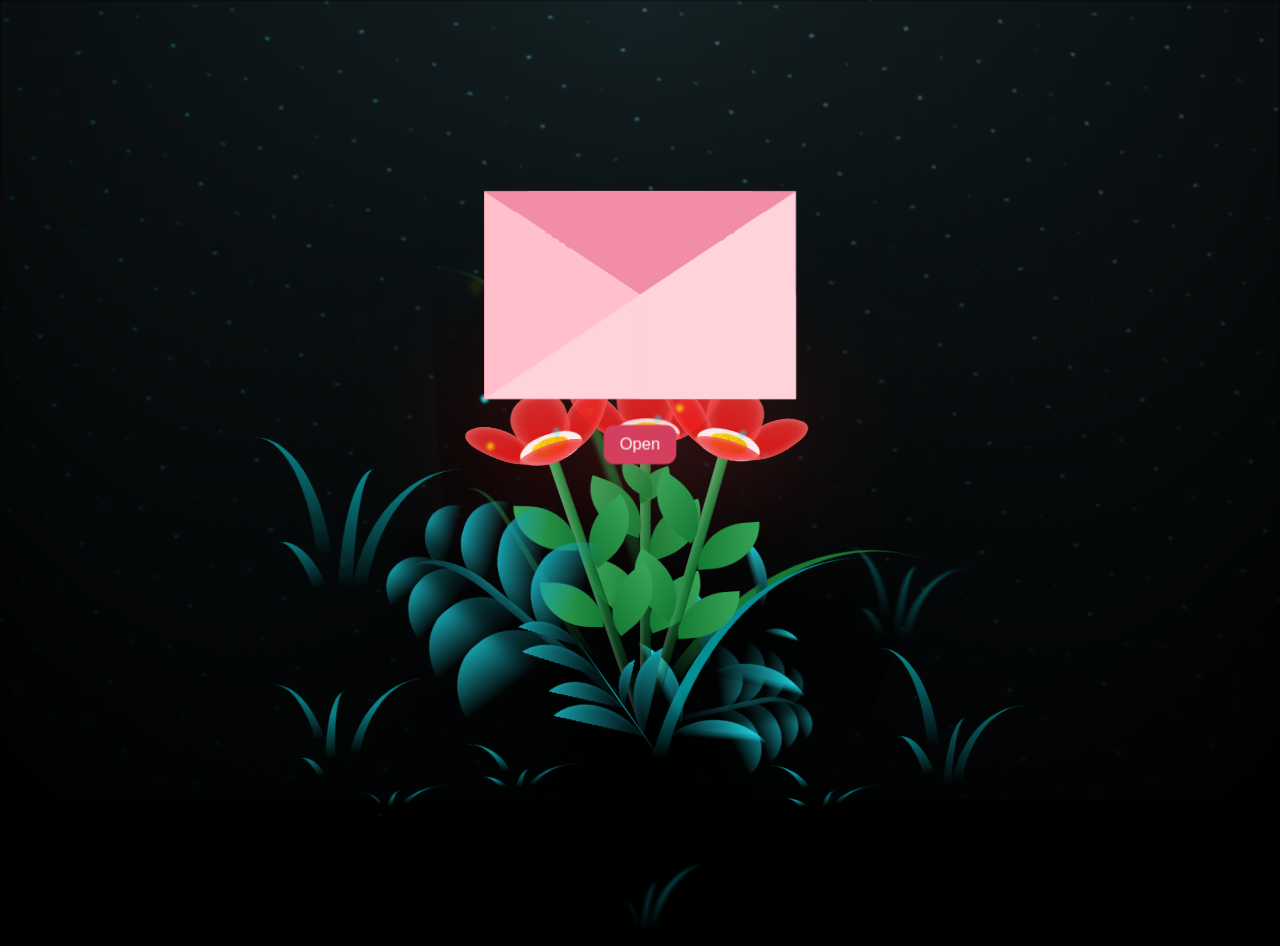
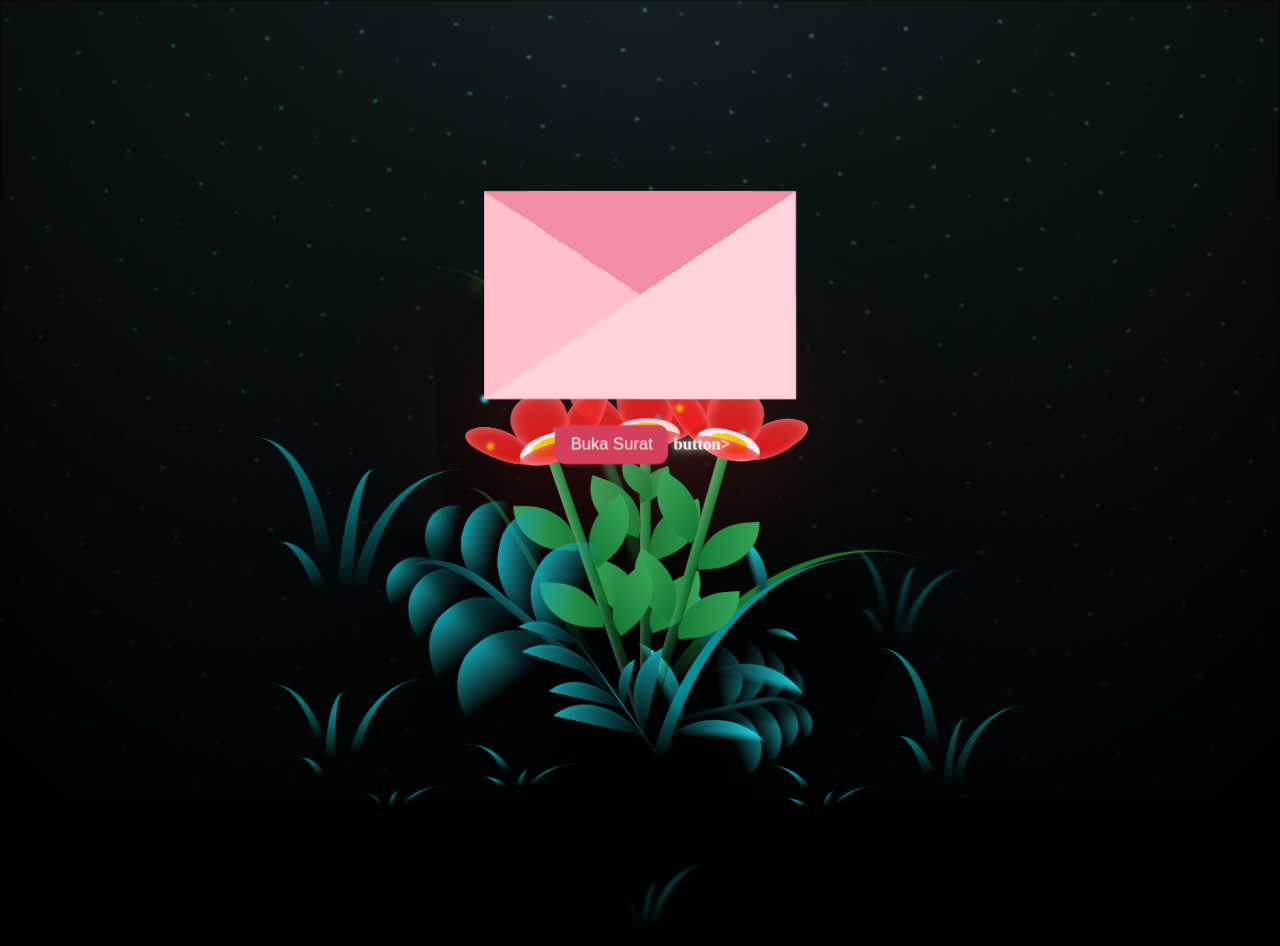
Before and after one commit to elg444/elg444.github.io, a plain HTML site: page index.html in a window 1280 px wide. Drawn offline with Linux system fonts and the light colour scheme.

Commit message:
Update index.html

```diff
--- a/index.html
+++ b/index.html
@@ -5,7 +5,7 @@
     <meta http-equiv="X-UA-Compatible" content="IE=edge">
     <meta name="viewport" content="width=device-width, initial-scale=1.0">
     <link rel="stylesheet" href="style.css">
-    <title>valentine?</title>
+    <title>piyaaa >//<</title>
 </head>
 <body class="container">
     <div class="night"></div>
@@ -15,12 +15,12 @@
             <div class="lid two"></div>
             <div class="envelope"></div>
             <div class="letter">
-                <p>Happy Valentine's Day ❤️</p>
+                <p>kamu petir ya? soalnya selalu bikin hatiku ketar ketir bjir lahh</p>
             </div>
         </div>
         <div class="buttons">
-            <button id="openBtn">Open</button>
-            <button id="closeBtn" style="display: none;">Close</button>
+            <button id="openBtn">Buka Surat</button>button>
+            <button id="closeBtn" style="display: none;">Tutup Surat</button>
         </div>
     </div>
 
```
